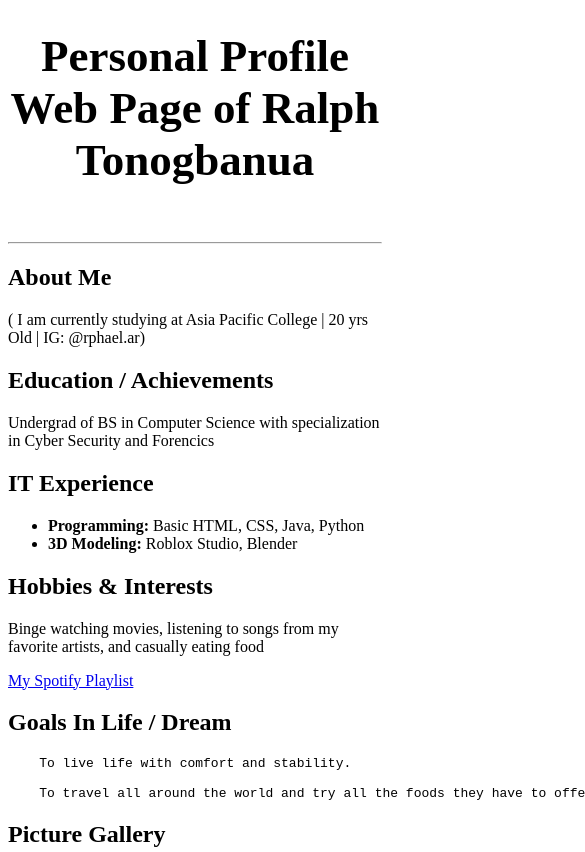
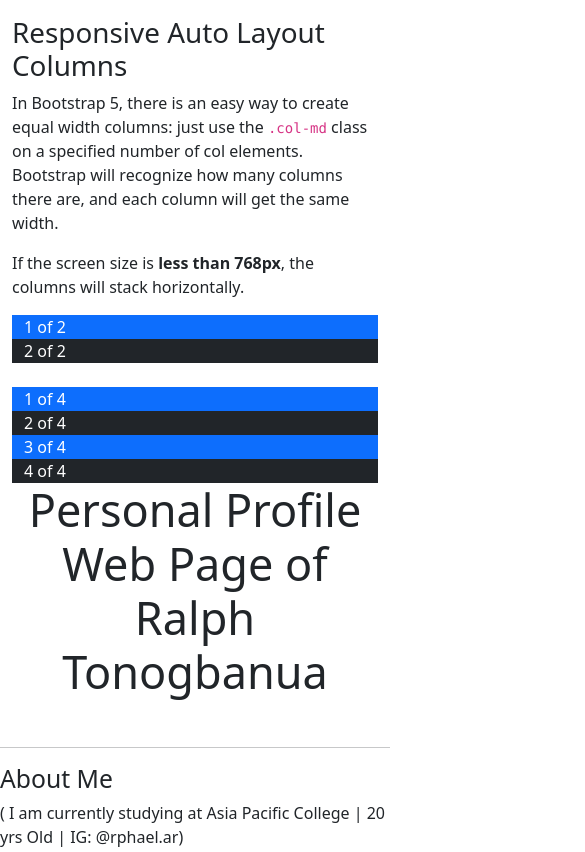
Before and after one commit to RalphT06/webprog-CF251-html-lessons, a plain HTML site: page introduction/index.html in a window 390 px wide. Shown: the top 852 px of the page, 585 px wide, since content can reach past the window. Drawn offline with nearby package versions, Linux system fonts and the light colour scheme.

Commit message:
added responsive layout

```diff
--- a/introduction/index.html
+++ b/introduction/index.html
@@ -2,9 +2,36 @@
 
 <html>
 <head>
-<title>Page Title</title>
+<title>Welcome to my Website</title>
+  <meta charset="utf-8">
+  <meta name="viewport" content="width=device-width, initial-scale=1">
+  <link href="https://cdn.jsdelivr.net/npm/bootstrap@5.3.8/dist/css/bootstrap.min.css" rel="stylesheet">
+  <script src="https://cdn.jsdelivr.net/npm/bootstrap@5.3.8/dist/js/bootstrap.bundle.min.js"></script>
 </head>
 <body>
+
+<div class="container-fluid mt-3">
+  <h1>Responsive Auto Layout Columns</h1>
+  <p>In Bootstrap 5, there is an easy way to create equal width columns: just use the <code>.col-md</code> class on a specified number of col elements. Bootstrap will recognize how many columns there are, and each column will get the same width.</p>
+  <p>If the screen size is <strong>less than 768px</strong>, the columns will stack horizontally.</p>
+  <div class="container-fluid">
+    <div class="row">
+      <div class="col-md bg-primary text-white">1 of 2</div>
+      <div class="col-md bg-dark text-white">2 of 2</div>
+    </div>
+  </div>
+  <br>
+
+  <div class="container-fluid">
+    <div class="row">
+      <div class="col-md bg-primary text-white">1 of 4</div>
+      <div class="col-md bg-dark text-white">2 of 4</div>
+      <div class="col-md bg-primary text-white">3 of 4</div>
+      <div class="col-md bg-dark text-white">4 of 4</div>
+    </div>
+  </div>
+</div>
+
 
 <h1 style="text-align: center; font-size: 45px;">Personal Profile Web Page of Ralph Tonogbanua</h1>
 
```
